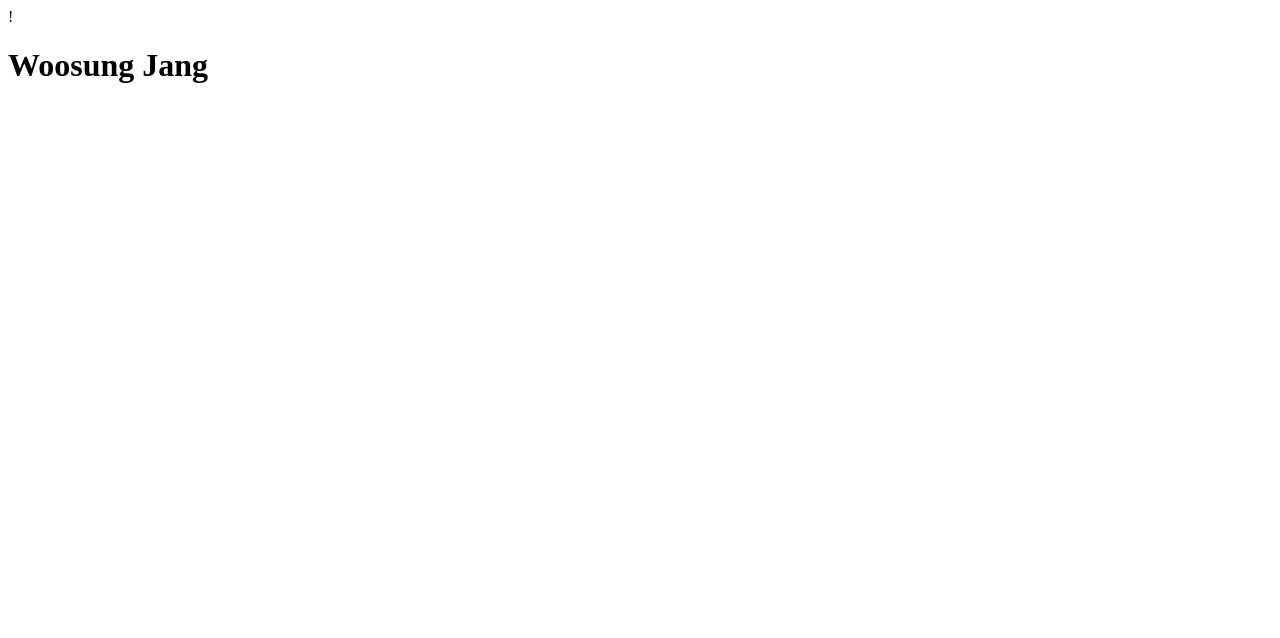
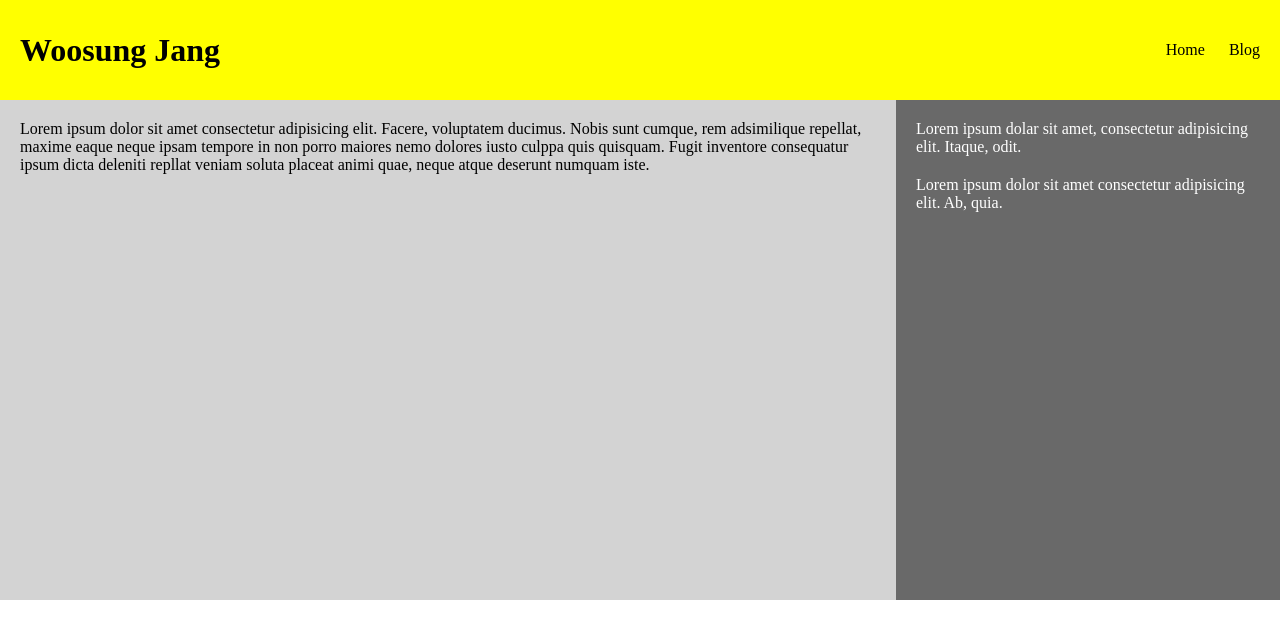
Before and after one commit to wojang-su/Lab-1, a plain HTML site: page index.html in a window 1280 px wide. Drawn offline with Linux system fonts and the light colour scheme.

Commit message:
modified coding

```diff
--- a/index.html
+++ b/index.html
@@ -1,4 +1,3 @@
-!
 <!DOCTYPE html>
 <html lang="en">
 <head>
@@ -6,8 +5,40 @@
     <meta name="viewport" content="width=device-width, initial-scale=1.0">
     <meta http-equiv="X-UA-Compatible" content="ie=edge">
     <title>IST 363 Lab 1</title>
+
+    <link rel="stylesheet" href="styles.css" />
 </head>
 <body>
-    <h1>Woosung Jang</h1>
+    <div class="header">
+        <h1>Woosung Jang</h1>
+
+        <ul class="navigation">
+            <li>
+                <a href="index.html">Home</a>
+            </li>
+            <li>
+                <a href="blog.html">Blog</a>
+            </li>
+        </ul>
+    </div>
+    <div class="main">
+        <div class="content">
+            <p>
+                Lorem ipsum dolor sit amet consectetur adipisicing elit. Facere, voluptatem ducimus. Nobis sunt cumque, rem adsimilique repellat, maxime eaque neque ipsam tempore in non porro maiores nemo dolores iusto culppa quis quisquam. Fugit inventore consequatur ipsum dicta deleniti repllat veniam soluta placeat animi quae, neque atque deserunt numquam iste.
+            </p>
+        </div>
+
+        <div class="sidebar">
+            <p>
+                Lorem ipsum dolar sit amet, consectetur adipisicing elit. Itaque, odit.
+            </p>
+
+            <p>
+                Lorem ipsum dolor sit amet consectetur adipisicing elit. Ab, quia.
+            </p>
+        </div>
+    </div>
+
+    </div>
 </body>
 </html>
--- /dev/null
+++ b/styles.css
@@ -0,0 +1,83 @@
+html, body {
+
+    margin: 0;
+    padding: 0;
+}
+
+
+
+.header {
+
+    height: 60px;
+    padding: 20px 20px 20px 20px;
+    background-color:yellow;
+    line-height: 60px;
+}
+
+
+
+h1 {
+    float: left;
+    margin: 0;
+}
+
+
+
+.header ul {
+
+    text-align : end;
+    list-style: none;
+    margin: 0;
+    padding: 0;
+}
+
+
+
+.header li {
+
+    display: inline-block;
+    margin-left: 20px;
+}
+
+
+
+.header a {
+
+    color: black;
+    text-decoration: none;
+}
+
+.header a:hover{
+
+    color: darkblue;
+}
+
+.content {
+
+    flex: 1 70%;
+    background-color: lightgray;
+    min-height: 500px;
+}
+
+.content p {
+
+    margin: 20px;
+}
+
+.sidebar {
+
+    flex: 2 30%;
+    background-color: dimgray;
+    min-height: 500px;
+    color: white;
+}
+
+.sidebar p{
+
+    margin: 20px;
+}
+
+.main {
+
+    display: flex;
+}
```
